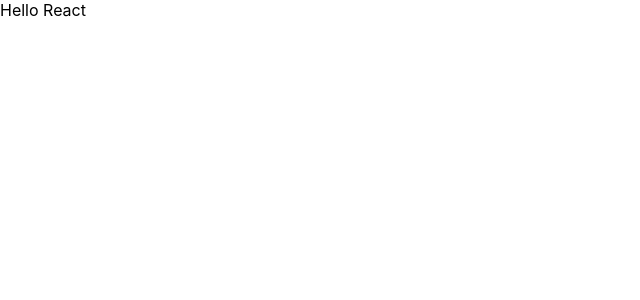
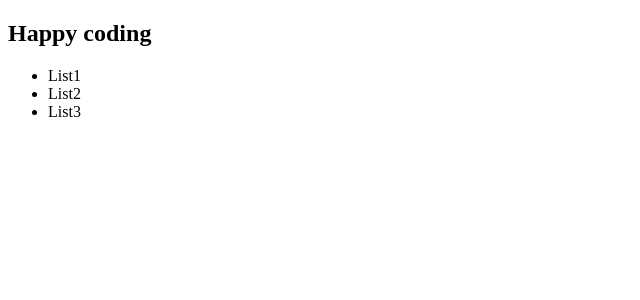
Before and after one commit to anup-2622/react_concepts, a React (Create React App) app: page / in a window 1280 px wide. Shown: the top 300 px of the page, without its empty margins (0-640 px from the left). Built offline with nearby package versions, Linux system fonts and the light colour scheme.

Commit message:
indexjs basic sturcture Learning

```diff
--- a/src/App.js
+++ b/src/App.js
@@ -1,11 +1,10 @@
 
 import './App.css';
+import { Parent } from './components/child_parent_comp.jsx/Parent';
 
 function App() {
   return (
-    <div className="App">
-       Hello React
-    </div>
+  <Parent/>
   );
 }
 
--- a/src/index.js
+++ b/src/index.js
@@ -1,9 +1,27 @@
 import React from 'react';
-import ReactDOM from 'react-dom/client';
-import './index.css';
-import App from './App';
+import ReactDOM from 'react-dom';
 
-const root = ReactDOM.createRoot(document.getElementById('root'));
-root.render(
-     <App />
-);
+// Babel is a js compiler
+
+// const root = ReactDOM.createRoot(document.getElementById('root'));
+// ReactDOM.render(What to show , where to show it)
+ReactDOM.render(
+    <div>
+
+<h2>Happy coding</h2>
+<ul>
+    <li>
+        List1
+    </li>
+    <li>
+        List2
+    </li>
+    <li>
+        List3
+    </li>
+</ul>
+    </div>
+ , document.getElementById('root'));
+// root.render(
+//      <App />
+// );
```
Also changed, not shown: src/components/child_parent_comp.jsx/Child.jsx (+13 -0 lines), src/components/child_parent_comp.jsx/Parent.jsx (+12 -0 lines).
